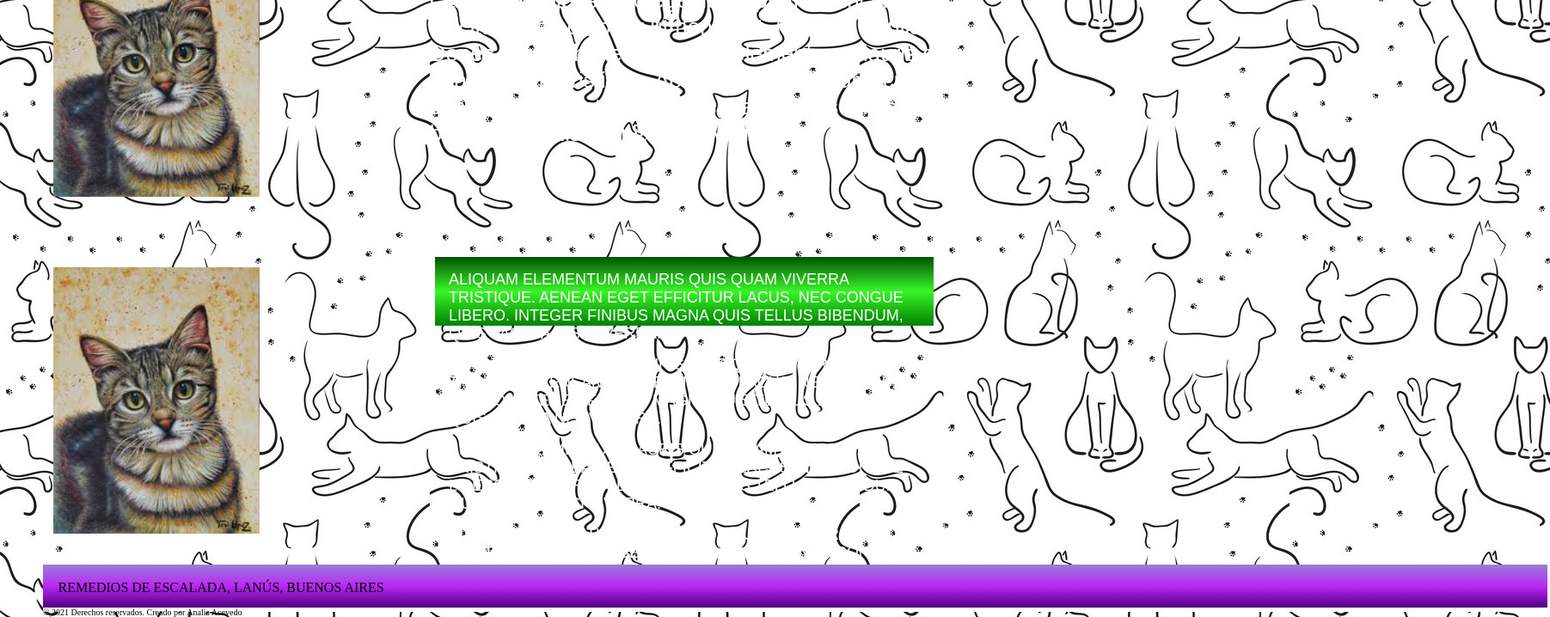
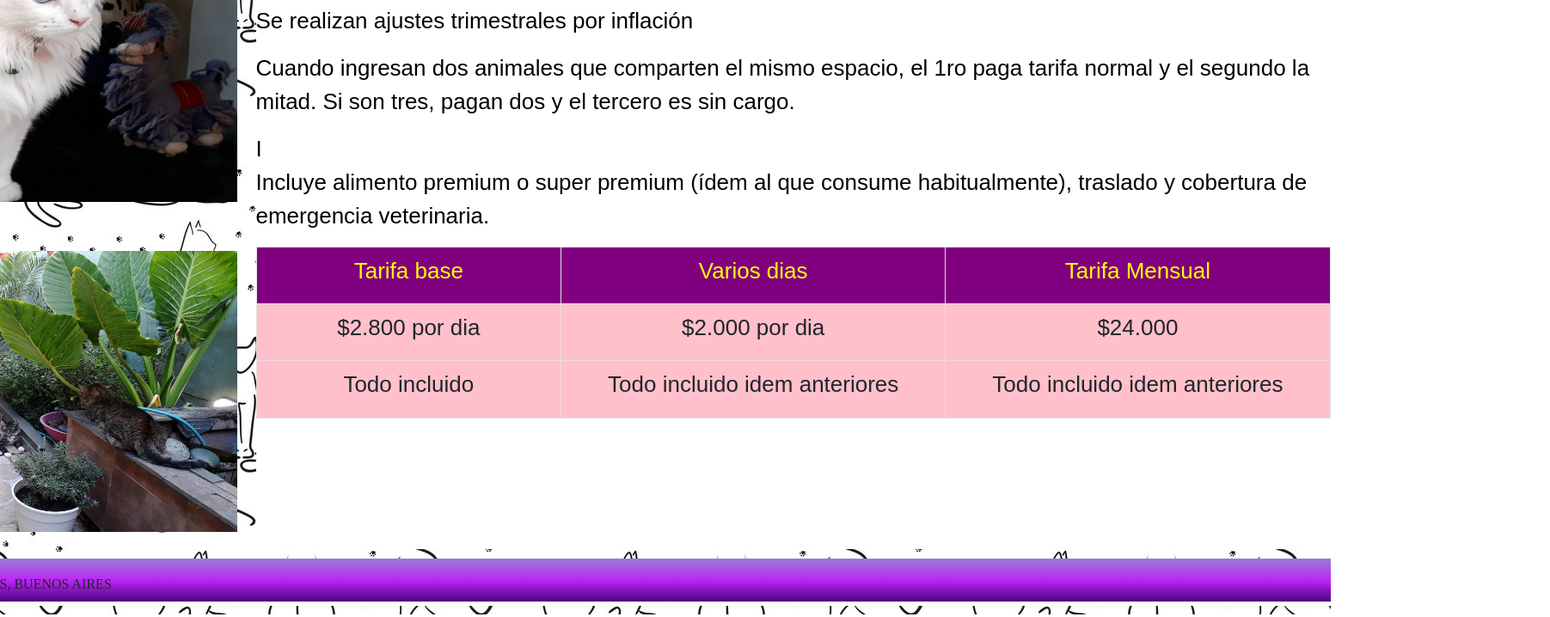
Before and after one commit to acevedoanalia/Proyecto-Guarderia, a website: page tarifas.html in a window 1280 px wide. Shown: the part 233-951 px from the top of the page at 86% size, 1803 px wide, since content can reach past the window. Drawn offline with nearby package versions, Linux system fonts and the light colour scheme; files whose address does not match are found by name; a web font is replaced by a local one.

Commit message:
Modificacion Tarifas

```diff
--- a/css/estiloTarifas.css
+++ b/css/estiloTarifas.css
@@ -103,27 +103,15 @@ a{
 
 
 }
-.alingImg2{
-    grid-area: alingImg2;
-    text-decoration: none;
-    text-align: right;
-    color: snow;
-    font-family: 'Hind Madurai', sans-serif;
-    display: block;
-    margin: 5px;
-    padding: 5px;
-    width: 400px;
-
-}
 .titulo1{
-color:white;
+color:rgb(0, 0, 0);
 font-size:20px;
 font-family: 'Hind Madurai', sans-serif;
 
 }
 .txtDescrTarifas{
 grid-area: txtDescrTarifas;
-color: white;
+color: rgb(0, 0, 0);
 font-size:18px;
 font-family: 'Hind Madurai', sans-serif;
 width: 500px;
@@ -137,6 +125,12 @@ width: 500px;
     height: 10px;
 }
 
+
+.table{
+    background-color: pink;
+    border:rgb(0, 0, 0);
+
+}
 
 @media only screen and  (min-width: 800px){
 
@@ -163,7 +157,7 @@ width: 500px;
     grid-template-areas:
     "header header"
     "alingImg1 txtDescrTarifas"
-    "alingImg2 itemsTarifas"
+    "alingImg1 txtDescrTarifas"
     "footerIndex footerIndex";
     align-items: center;
     justify-content: center;
@@ -239,68 +233,49 @@ a:hover{
 }
 .alingImg1{
     grid-area: alingImg1;
-    text-decoration: none;
-    text-align: right;
-    color: snow;
-    font-family: 'Hind Madurai', sans-serif;
     display: inline-block;
     margin: 5px;
-    padding: 5px;
-    width: 250px;
-    height: 320px;
-}
-.alingImg2{
-    grid-area: alingImg2;
-    text-decoration: none;
-    text-align: right;
-    color: snow;
-    font-family: 'Hind Madurai', sans-serif;
-    display: inline-block;
-    margin: 5px;
-    padding: 5px;
-    width: 250px;
-    height: 320px;
+    padding: 2%;
+    width: 550px;
+    height: 350px;
+    align-self: right;
 
 }
-
-.alingParr{
-    text-decoration: none;
-    text-align: left;
-    color: snow;
-    font-family: 'Hind Madurai', sans-serif;
-    display: inline-block;
-    margin: 15px;
-    padding: 15px;
-    font-size: 15;
-    position: absolute;
-    top: 100px;
-    left: 500px;
-    width: 650px;
-    height: 650px;
-}
-
-
 .titulo1{
-color:white;
+color:rgb(0, 0, 0);
 font-size:30px;
 font-family: 'Hind Madurai', sans-serif;
+text-align: left;
+
+}
+.table{
+
+    text-align: center;
+    width: 500px;
+    height: 200px;
+    border-color: black;
+    border:10px;
+
+}
+.cabecera{
+    color: yellow;
+    background-color: purple;
+    width: 100px;
 
 }
 .txtDescrTarifas{
 grid-area: txtDescrTarifas;
-color: white;
+background-color:white;
+color: rgb(0, 0, 0);
 font-size:26px;
 font-family: 'Hind Madurai', sans-serif;
-width: 650px;
-height: 250px;
+width: 1250px;
+height: 750px;
 text-align: left;
 }
 
 .footerIndex{
-    position: absolute;
-    top: 890px;
-    left: 50px;
-    width: 1750px;
+    width: 100%;
     height: 55px;
 }
 }
--- a/tarifas.html
+++ b/tarifas.html
@@ -7,6 +7,7 @@
     <link rel="stylesheet" href="/css/estiloIndex.css">
     <link rel="stylesheet" href="/css/estiloTarifas.css">
     <link rel="stylesheet" href="./css/font.css">
+    <link rel="stylesheet" href="./css/bootstrap.min.css">
     <link rel="preconnect" href="https://fonts.googleapis.com">
     <link rel="preconnect" href="https://fonts.gstatic.com" crossorigin>
     <link href="https://fonts.googleapis.com/css2?family=Explora&family=Great+Vibes&family=Hind+Madurai:wght@300&family=Niconne&display=swap" rel="stylesheet">
@@ -32,30 +33,46 @@
          </header>
 
         <div>
-                <img class="alingImg1" src="./images/foto1.jpeg" alt="Foto"/>
+            <img class="alingImg1" src="./images/Tarifas1.jpg" alt="Foto"/>
         </div>
         <div>
-                <img  class="alingImg2" src="./images/foto1.jpeg" alt="Foto"/>
+            <img  class="alingImg1" src="./images/Tarifas2.jpg" alt="Foto"/>
         </div>
 
+
         <div  class="txtDescrTarifas">
+            <p class="titulo1">Tarifas</p>
+            <p>Tarifas vigentes a partir de Enero 2022</p>
+            <p>Se realizan ajustes trimestrales por inflación</p>
+            <p>Cuando ingresan dos animales que comparten el mismo espacio, el 1ro paga tarifa normal y el segundo la mitad. Si son tres, pagan dos y el tercero es sin cargo.</p>I
+            <p>Incluye alimento premium o super premium (ídem al que consume habitualmente), traslado y cobertura de emergencia veterinaria.</p>
 
 
-                    <p class="titulo1">Tarifas</p>
+        <div class="table-responsive">
+            <table class="table  table-bordered ">
+
+                <tr class="cabecera"><!-- inicio de fila-->
+                    <td class="cabecera">Tarifa base</td>
+                    <td class="cabecera">Varios dias</td>
+                    <td class="cabecera">Tarifa Mensual</td>
+                  </tr><!-- cierre de fila -->
+                  <tr><!-- inicio de otra fila-->
+                    <td>$2.800 por dia</td>
+                    <td>$2.000 por dia</td>
+                    <td>$24.000</td>
+                  </tr>
+
+                  <tr><!-- inicio de otra fila-->
+                    <td>Todo incluido</td>
+                    <td>Todo incluido idem anteriores</td>
+                    <td>Todo incluido idem anteriores</td>
+                  </tr>
 
 
-                <p>Quisque dapibus odio eget risus pretium tincidunt. In efficitur sit amet tortor ut hendrerit. Nunc et iaculis est. Donec vitae urna leo. Aliquam elementum mauris quis quam viverra tristique. Aenean eget efficitur lacus, nec congue libero. Integer finibus magna quis tellus bibendum, quis lacinia nisi viverra.</p>
+            </table>
+          </div>
         </div>
 
-            <div class="itemsTarifas">
-
-              <ul class="ulTarifas">
-                    <li  class="liTarifas">Aliquam elementum mauris quis quam viverra tristique. Aenean eget efficitur lacus, nec congue libero. Integer finibus magna quis tellus bibendum, quis lacinia nisi viverra.</li>
-                    <li  class="liTarifas">Aliquam elementum mauris quis quam viverra tristique. Aenean eget efficitur lacus, nec congue libero. Integer finibus magna quis tellus bibendum, quis lacinia nisi viverra.</li>
-                    <li  class="liTarifas">Aliquam elementum mauris quis quam viverra tristique. Aenean eget efficitur lacus, nec congue libero. Integer finibus magna quis tellus bibendum, quis lacinia nisi viverra.</li>
-                    <li  class="liTarifas">Aliquam elementum mauris quis quam viverra tristique. Aenean eget efficitur lacus, nec congue libero. Integer finibus magna quis tellus bibendum, quis lacinia nisi viverra.</li>
-                </ul>
-            </div>
 
 
         <footer  class="footerIndex">
@@ -66,7 +83,8 @@
                     <p>© 2021 Derechos reservados. Creado por Analia Acevedo<p>
             </div>
         </footer>
+   </div>
 
-</div>
+   <script src="https://cdn.jsdelivr.net/npm/@popperjs/core@2.10.2/dist/umd/popper.min.js" integrity="sha384-7+zCNj/IqJ95wo16oMtfsKbZ9ccEh31eOz1HGyDuCQ6wgnyJNSYdrPa03rtR1zdB" crossorigin="anonymous"></script>    <script src="https://cdn.jsdelivr.net/npm/bootstrap@5.1.3/dist/js/bootstrap.min.js" integrity="sha384-QJHtvGhmr9XOIpI6YVutG+2QOK9T+ZnN4kzFN1RtK3zEFEIsxhlmWl5/YESvpZ13" crossorigin="anonymous"></script>
 </body>
 </html>
```
Also changed, not shown: images/Tarifas1.jpg (renamed from images/Nosotros1.jpg), images/Tarifas2.jpg (added). Lines whose indentation alone changed are shown as unchanged.
